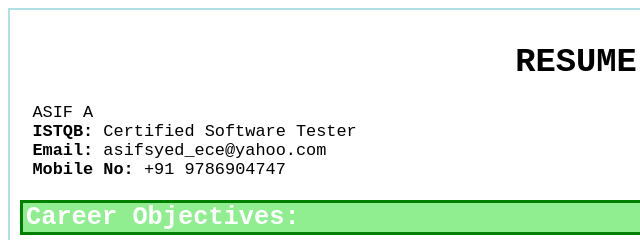
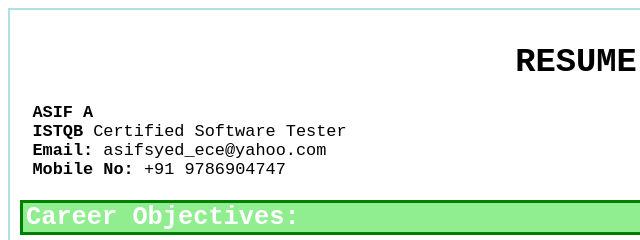
Before and after one commit to asifFromTN/asifFromTN.github.io, a plain HTML site: page index.html in a window 1280 px wide. Shown: the top 240 px of the page, 0-640 px from the left. Drawn offline with Linux system fonts and the light colour scheme.

Commit message:
Update index.html

```diff
--- a/index.html
+++ b/index.html
@@ -38,8 +38,8 @@
 <body>
 	<div id="fullpage">
 	<img id="myphoto" src="/passport_photo.jpg" alt="myimage"><h1>RESUME</h1>
-	<div id = "basicHeading"><p>ASIF A <br>
-<strong>ISTQB:</strong> Certified Software Tester<br>
+	<div id = "basicHeading"><p><strong>ASIF A</strong> <br>
+<strong>ISTQB</strong> Certified Software Tester<br>
 <strong>Email:</strong> asifsyed_ece@yahoo.com<br>
 <strong>Mobile No:</strong> +91 9786904747 </p></div>
 <h2>Career Objectives:<br></h2>
```
